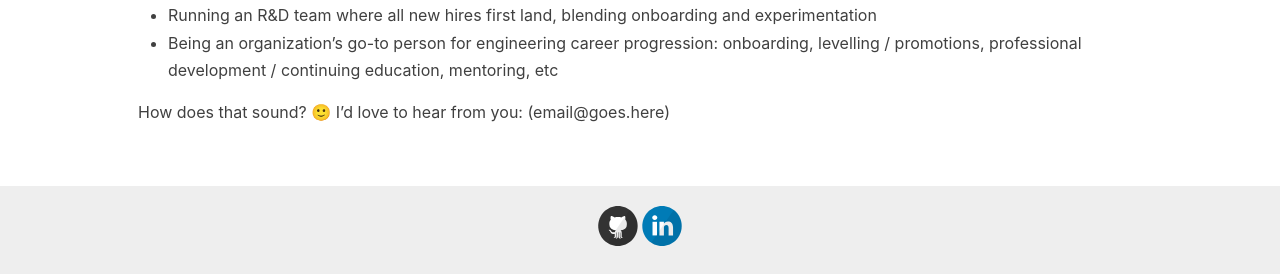
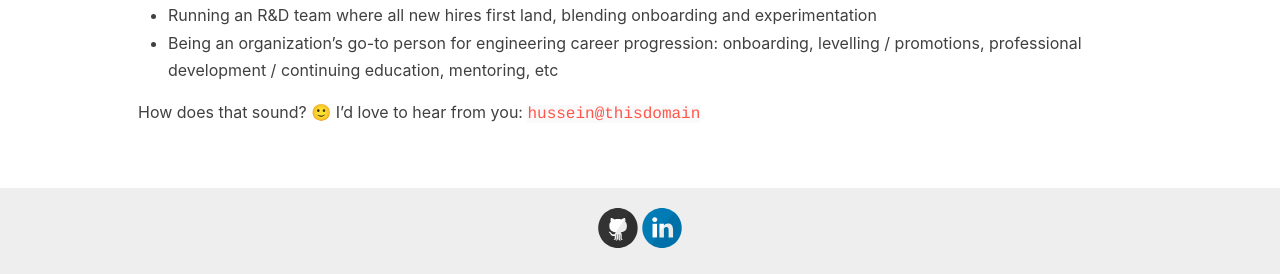
Before and after one commit to helgridly/helgridly.github.io, a Jekyll site: the page built from index.md, in a window 1280 px wide. Shown: the part 1202-1476 px from the top of the page. Built offline with Jekyll 4.4.1, drawn with Linux system fonts in a browser that asks for light colours.

Commit message:
update email with mailforward

```diff
--- a/index.md
+++ b/index.md
@@ -38,4 +38,4 @@ In that context, I could see myself flourishing:
 * Running an R&D team where all new hires first land, blending onboarding and experimentation
 * Being an organization's go-to person for engineering career progression: onboarding, levelling / promotions, professional development / continuing education, mentoring, etc
 
-How does that sound? 🙂 I'd love to hear from you: (email@goes.here)
+How does that sound? 🙂 I'd love to hear from you: `hussein@thisdomain`
```
